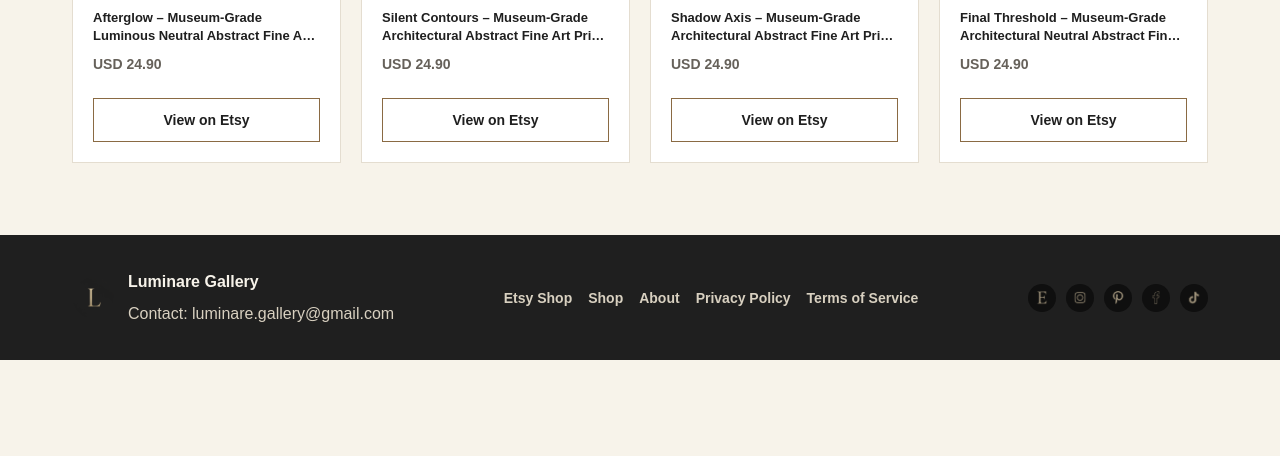
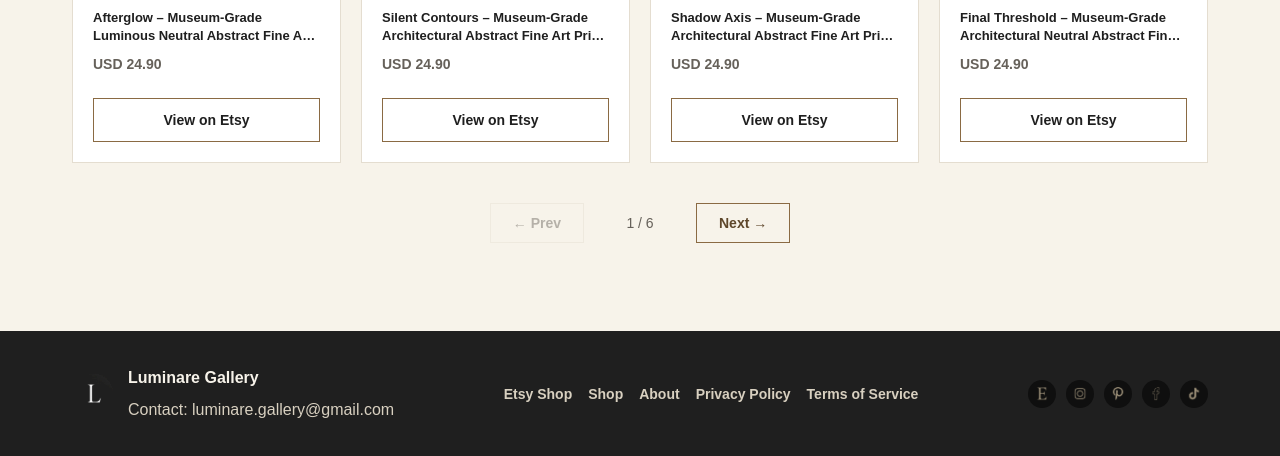
Before and after one commit to gianpiero-codex/luminaregallery, a plain HTML site: page shop.html in a window 1280 px wide. Shown: the part 10862-11318 px from the top of the page. Before the commit the page ends 11222 px from the top, so only its background shows below. Drawn offline with Linux system fonts and the light colour scheme.

Commit message:
feat: paginazione shop (12/pagina), fix filtri, logo footer piu chiaro, cache-bust v4

```diff
--- a/assets/css/styles.css
+++ b/assets/css/styles.css
@@ -728,6 +728,7 @@ h3 {
 
 .footer-logo {
   border-radius: 50%;
+  filter: brightness(4);
   height: 42px;
   object-fit: cover;
   width: 42px;
@@ -746,6 +747,49 @@ h3 {
 
 .footer-social .social-icon-link:hover img {
   opacity: 1;
+}
+
+/* ═══════════════════════════════════════════════
+   PAGINATION
+═══════════════════════════════════════════════ */
+.pagination-bar {
+  align-items: center;
+  display: flex;
+  gap: 16px;
+  justify-content: center;
+  margin-top: 40px;
+  padding-bottom: 16px;
+}
+
+.page-btn {
+  background: transparent;
+  border: 1px solid var(--accent);
+  color: var(--accent-dark);
+  cursor: pointer;
+  font-weight: 800;
+  font-size: 14px;
+  min-height: 40px;
+  padding: 8px 22px;
+  transition: background 0.2s, color 0.2s;
+}
+
+.page-btn:hover:not(:disabled) {
+  background: var(--accent);
+  color: var(--paper);
+}
+
+.page-btn:disabled {
+  border-color: var(--border);
+  color: var(--muted);
+  cursor: default;
+  opacity: 0.45;
+}
+
+.page-info {
+  color: var(--muted);
+  font-size: 14px;
+  min-width: 80px;
+  text-align: center;
 }
 
 /* ═══════════════════════════════════════════════
--- a/assets/js/main.js
+++ b/assets/js/main.js
@@ -83,6 +83,50 @@
 
   // ── Filter bar (shop page) ──────────────────────────────────────────────
   var filterBar = document.getElementById("filter-bar");
+
+  // ── Pagination state ────────────────────────────────────────────────────
+  var PAGE_SIZE      = 12;
+  var _currentFilter = "all";
+  var _currentPage   = 0;
+  var _shopCards     = [];
+
+  function getFilteredCards() {
+    if (_currentFilter === "all") return _shopCards;
+    return _shopCards.filter(function (c) {
+      return c.dataset.category === _currentFilter;
+    });
+  }
+
+  function applyPage(skipScroll) {
+    var filtered   = getFilteredCards();
+    var totalPages = Math.ceil(filtered.length / PAGE_SIZE) || 1;
+    if (_currentPage >= totalPages) _currentPage = totalPages - 1;
+    var start = _currentPage * PAGE_SIZE;
+
+    _shopCards.forEach(function (c) { c.hidden = true; });
+    filtered.slice(start, start + PAGE_SIZE).forEach(function (c) { c.hidden = false; });
+    updatePagination(totalPages);
+
+    if (!skipScroll) {
+      var sg = document.getElementById("shop-grid");
+      if (sg) sg.scrollIntoView({ behavior: "smooth", block: "start" });
+    }
+  }
+
+  function updatePagination(totalPages) {
+    var paginationEl = document.getElementById("shop-pagination");
+    if (!paginationEl) return;
+    if (totalPages <= 1) { paginationEl.hidden = true; return; }
+    paginationEl.hidden = false;
+    var prevBtn = paginationEl.querySelector(".page-prev");
+    var nextBtn = paginationEl.querySelector(".page-next");
+    var info    = paginationEl.querySelector(".page-info");
+    if (prevBtn) prevBtn.disabled = _currentPage === 0;
+    if (nextBtn) nextBtn.disabled = _currentPage >= totalPages - 1;
+    if (info)    info.textContent = (_currentPage + 1) + " / " + totalPages;
+  }
+
+  // ── Build filter buttons ────────────────────────────────────────────────
   if (filterBar) {
     var cfg = window.SITE_CONFIG;
     if (cfg && cfg.categories) {
@@ -108,18 +152,31 @@
     filterBar.addEventListener("click", function (e) {
       var btn = e.target.closest("[data-filter]");
       if (!btn) return;
-      var selected = btn.dataset.filter;
-
+      _currentFilter = btn.dataset.filter;
+      _currentPage   = 0;
       filterBar.querySelectorAll(".filter-button").forEach(function (b) {
         b.classList.remove("is-active");
       });
       btn.classList.add("is-active");
+      if (_shopCards.length) applyPage();
+    });
+  }
 
-      var shopGrid = document.getElementById("shop-grid");
-      if (!shopGrid) return;
-      shopGrid.querySelectorAll(".product-card").forEach(function (card) {
-        card.hidden = selected !== "all" && card.dataset.category !== selected;
-      });
+  // ── Build pagination controls ───────────────────────────────────────────
+  var paginationEl = document.getElementById("shop-pagination");
+  if (paginationEl) {
+    paginationEl.innerHTML =
+      '<button type="button" class="page-btn page-prev" aria-label="Previous page">\u2190 Prev</button>' +
+      '<span class="page-info"></span>' +
+      '<button type="button" class="page-btn page-next" aria-label="Next page">Next \u2192</button>';
+
+    paginationEl.querySelector(".page-prev").addEventListener("click", function () {
+      if (_currentPage > 0) { _currentPage--; applyPage(); }
+    });
+    paginationEl.querySelector(".page-next").addEventListener("click", function () {
+      var filtered = getFilteredCards();
+      var totalPages = Math.ceil(filtered.length / PAGE_SIZE) || 1;
+      if (_currentPage < totalPages - 1) { _currentPage++; applyPage(); }
     });
   }
 
@@ -133,6 +190,8 @@
     var shopGrid = document.getElementById("shop-grid");
     if (shopGrid) {
       LuminareProducts.loadProducts(shopGrid, null).then(function () {
+        _shopCards = Array.from(shopGrid.querySelectorAll(".product-card"));
+        applyPage(true);
         // Apply ?filter= param after products are loaded
         var params = new URLSearchParams(window.location.search);
         var filterParam = params.get("filter");
@@ -152,15 +211,8 @@
     var fg = document.getElementById("featured-grid");
     if (sg) {
       window.LuminareProducts.loadProducts(sg, null, opts).then(function () {
-        // Reapplica il filtro attivo dopo il refresh
-        if (!filterBar) return;
-        var activeBtn = filterBar.querySelector(".filter-button.is-active");
-        if (activeBtn && activeBtn.dataset.filter !== "all") {
-          var selected = activeBtn.dataset.filter;
-          sg.querySelectorAll(".product-card").forEach(function (card) {
-            card.hidden = card.dataset.category !== selected;
-          });
-        }
+        _shopCards = Array.from(sg.querySelectorAll(".product-card"));
+        applyPage(true);
       });
     }
     if (fg) window.LuminareProducts.loadProducts(fg, 3, opts);
--- a/shop.html
+++ b/shop.html
@@ -7,11 +7,11 @@
   <meta name="description" content="Browse Luminare Gallery wall art prints by category. Click any product to view and purchase on Etsy." />
   <link rel="icon" type="image/png" href="/favicon.png" />
   <link rel="apple-touch-icon" href="/apple-touch-icon.png" />
-  <link rel="stylesheet" href="/assets/css/styles.css?v=3" />
-  <script src="/assets/js/site-config.js?v=3"></script>
-  <script src="/assets/js/i18n.js?v=3"></script>
-  <script src="/assets/js/products.js?v=3" defer></script>
-  <script src="/assets/js/main.js?v=3" defer></script>
+  <link rel="stylesheet" href="/assets/css/styles.css?v=4" />
+  <script src="/assets/js/site-config.js?v=4"></script>
+  <script src="/assets/js/i18n.js?v=4"></script>
+  <script src="/assets/js/products.js?v=4" defer></script>
+  <script src="/assets/js/main.js?v=4" defer></script>
 </head>
 <body>
   <a class="skip-link" href="#main">Skip to content</a>
@@ -63,6 +63,7 @@
       <div class="filter-bar" id="filter-bar" aria-label="Product filters"></div>
 
       <div id="shop-grid" class="product-grid" aria-live="polite" aria-busy="true"></div>
+      <div id="shop-pagination" class="pagination-bar" hidden></div>
     </section>
   </main>
 
```
Also changed, not shown: about.html (+4 -4 lines), collections.html (+4 -4 lines), index.html (+5 -5 lines), privacy.html (+1 -1 lines), terms.html (+1 -1 lines).
